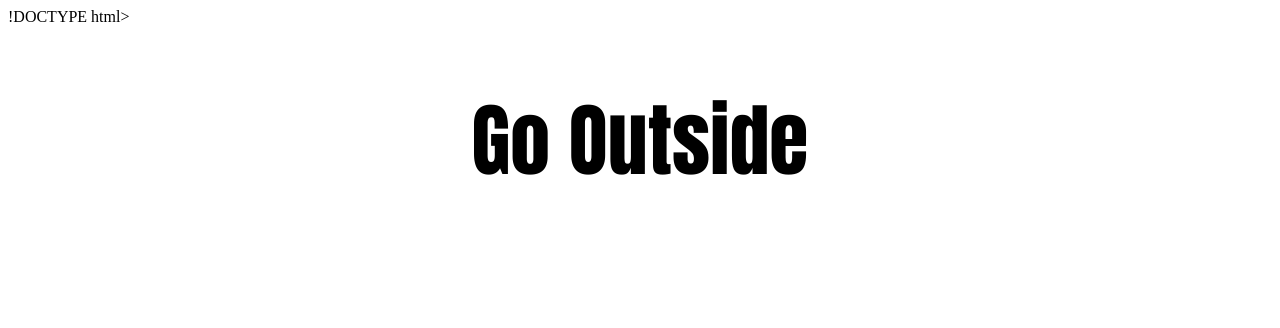
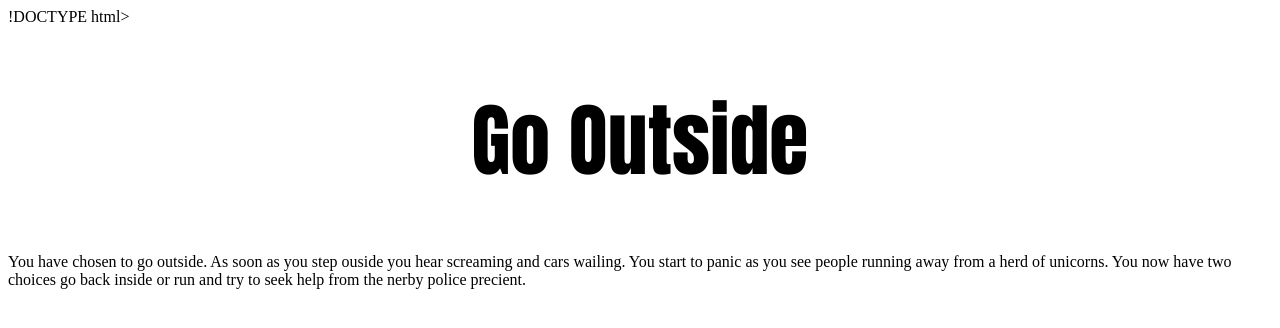
Before and after one commit to Devin42/Unicorn_apocalypse, a plain HTML site: page one.html in a window 1280 px wide. Drawn offline with Linux system fonts and the light colour scheme.

Commit message:
add first choice, going outside

```diff
--- a/one.html
+++ b/one.html
@@ -7,7 +7,8 @@
   </head>
 
   <body>
-    <h1>Go Outside<h1>
+    <h1>Go Outside</h1>
+      <p>You have chosen to go outside. As soon as you step ouside you hear screaming and cars wailing. You start to panic as you see people running away from a herd of unicorns. You now have two choices go back inside or run and try to seek help from the nerby police precient.</p>
 
 
 
```
